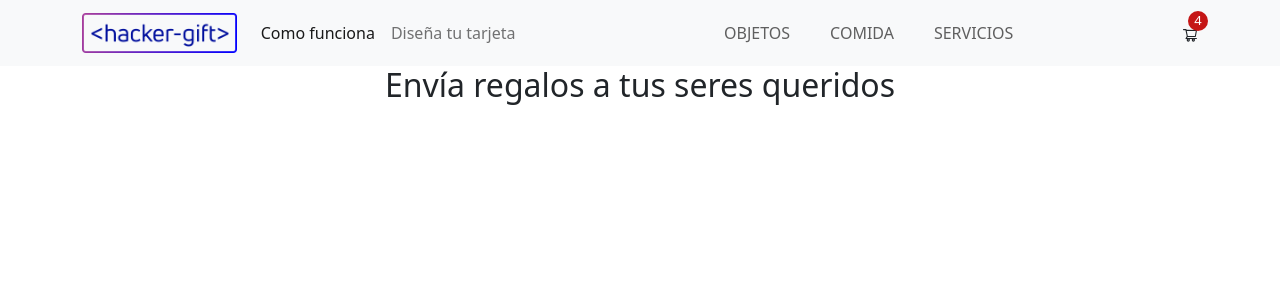
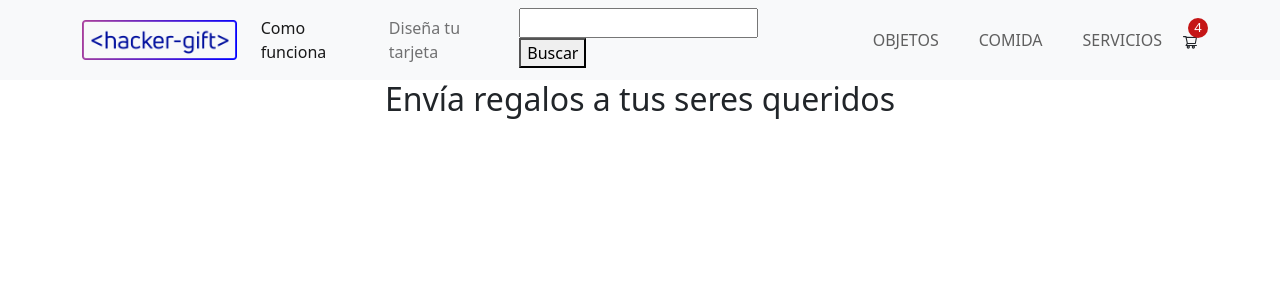
Before and after one commit to magohh/hackerg, a React (Create React App) app: page /about in a window 1280 px wide. Shown: the top 300 px of the page. Built offline with nearby package versions, Linux system fonts and the light colour scheme.

Commit message:
clase eventos

```diff
--- a/src/components/NavBar.js
+++ b/src/components/NavBar.js
@@ -3,6 +3,7 @@ import logo from '../img/logo.png';
 import CartWidget from '../components/CartWidget.js';
 import {Link} from 'react-router-dom'
 import Categories from './Categories'
+import SearchForm from './SearchForm'
 
 const NavBar = () =>{
 	return(
@@ -21,6 +22,7 @@ const NavBar = () =>{
 						<li className="nav-item">
 							<a className="nav-link" href="#">Diseña tu tarjeta</a>
 						</li>
+						<li><SearchForm></SearchForm></li>
 					</ul>
 					<Categories/>
 					<div><CartWidget/></div>
--- /dev/null
+++ b/src/components/SearchForm.js
@@ -0,0 +1,20 @@
+const SearchForm = () =>{
+
+    // const handleClick =(e)=>{
+    //     e.stopPropagation();
+    //     alert('Helloo input')
+    // }
+    const handleEvent =(e)=>{
+       if(e.key === "a" || e.key === "e" || e.key === "i" || e.key === "o" || e.key === "u" )e.preventDefault();
+        console.log(e.key)
+
+    }
+    return(
+        <>
+        {/* <input onClick={handleClick}/> */}
+        <input onKeyDown={handleEvent}/>
+        <button>Buscar</button>
+        </>
+    )
+}
+export default SearchForm
```
